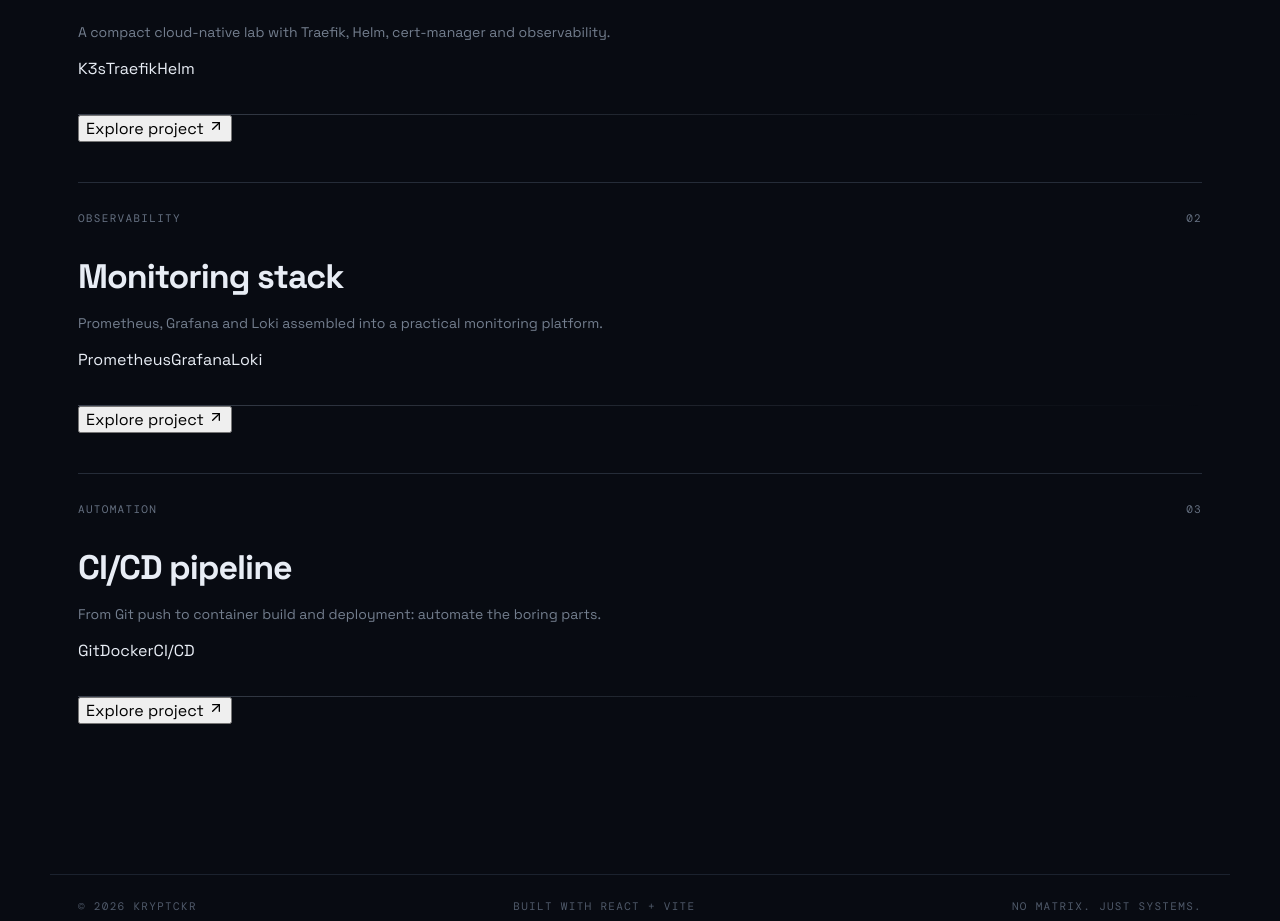
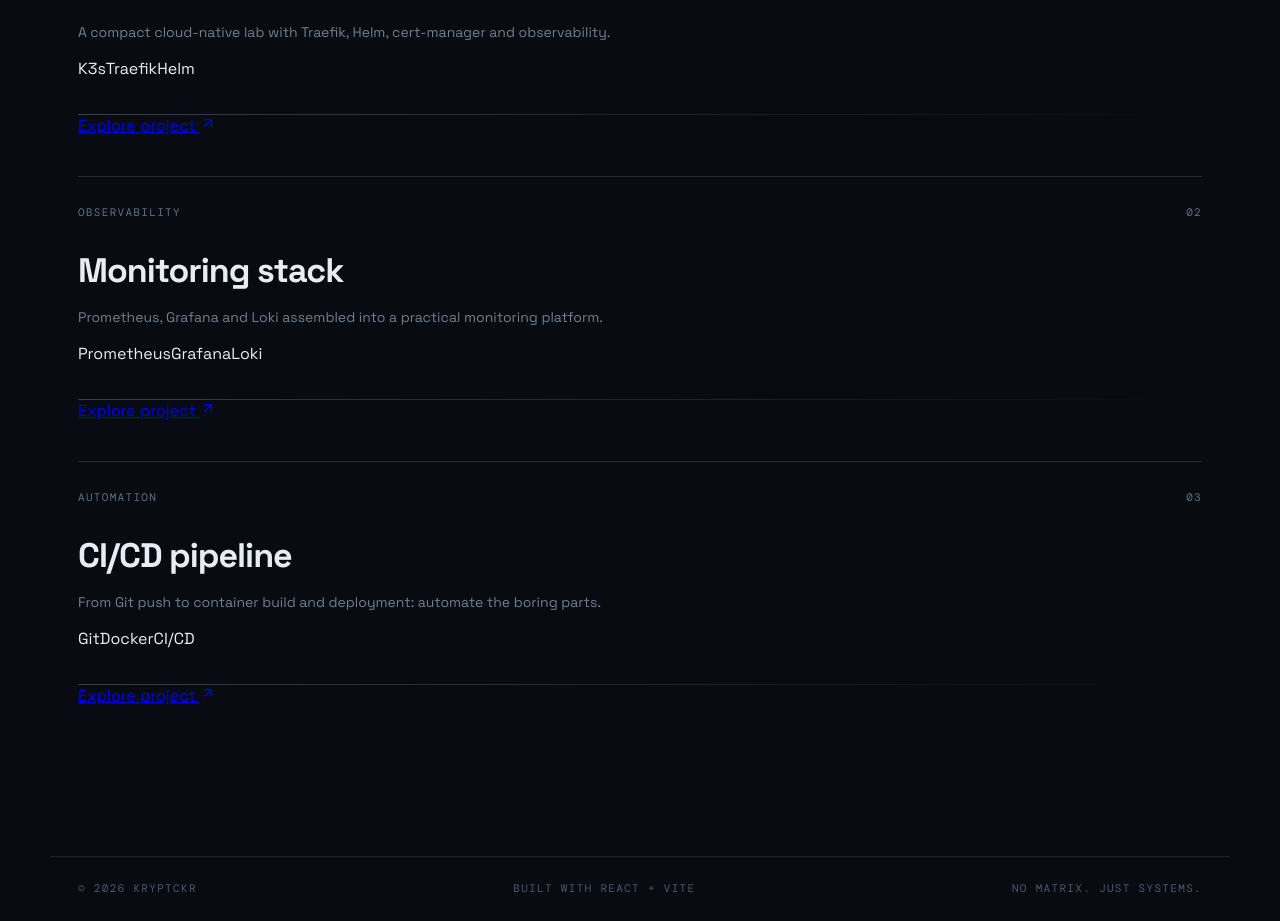
Before and after one commit to kryptckr0/Kryptckr_Site, a React (Vite) app: page / in a window 1280 px wide. Shown: the part 2330-3251 px from the top of the page. Built offline with nearby package versions, Linux system fonts and the light colour scheme.

Commit message:
feat: link project cards to detail routes

```diff
--- a/src/components/ProjectCard.jsx
+++ b/src/components/ProjectCard.jsx
@@ -1,4 +1,5 @@
 import { ArrowUpRight } from 'lucide-react'
+import { Link } from 'react-router-dom'
 
 export default function ProjectCard({ project, index }) {
   return <article className="project">
@@ -7,6 +8,6 @@
     <p>{project.text}</p>
     <div className="stack">{project.stack.map(item => <span key={item}>{item}</span>)}</div>
     <div className="project-line" />
-    <button className="project-link">Explore project <ArrowUpRight size={16} /></button>
+    <Link className="project-link" to={`/projects/${project.slug}`}>Explore project <ArrowUpRight size={16} /></Link>
   </article>
 }
```
